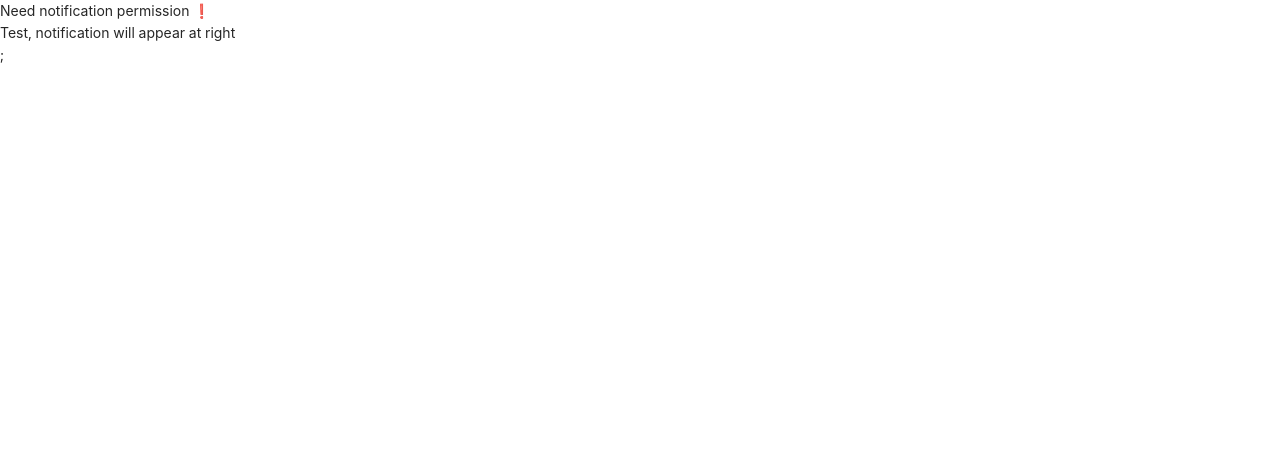
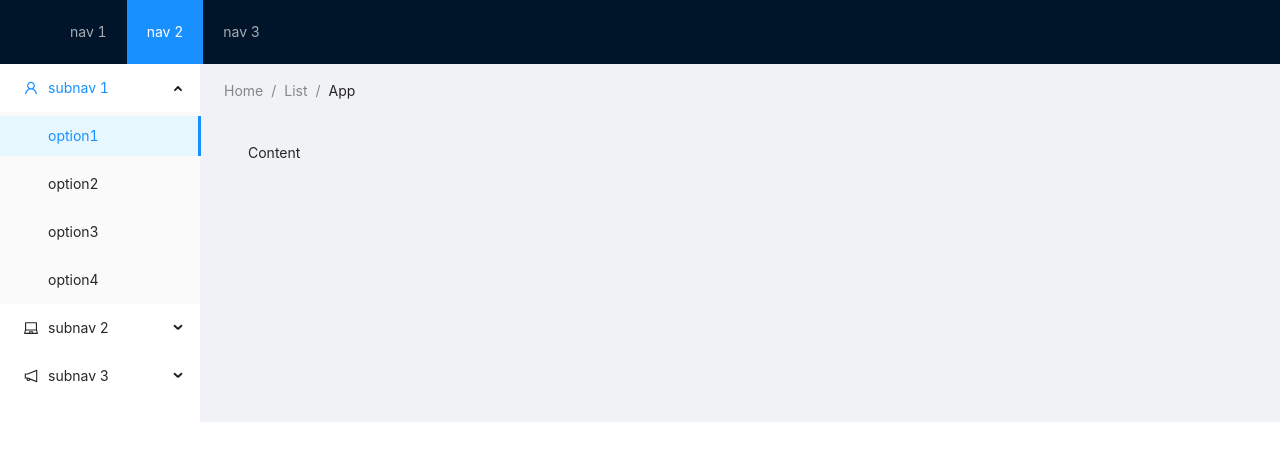
Before and after one commit to ducttse/Capstone, a React (Create React App) app in the folder frontend/: page / in a window 1280 px wide. Shown: the top 460 px of the page. Built offline with nearby package versions, Linux system fonts and the light colour scheme; no server answers.

Commit message:
update layout

```diff
--- a/frontend/src/App.js
+++ b/frontend/src/App.js
@@ -1,5 +1,6 @@
 import { notification } from "antd";
 import { useEffect, useState } from "react";
+import CustomLayout from "./common/CustomLayout";
 import { getFireBaseToken, onMessageListener } from "./firebase";
 const openNotification = (message, description) => {
 	notification.open({
@@ -26,9 +27,7 @@ const App = () => {
 
 	return (
 		<>
-			{isTokenFound && " Notification permission enabled 👍🏻 "}
-			{!isTokenFound && " Need notification permission ❗️ "}
-			<div>Test, notification will appear at right</div>;
+			<CustomLayout />
 		</>
 	);
 };
--- /dev/null
+++ b/frontend/src/common/CustomLayout.js
@@ -0,0 +1,84 @@
+import {
+	LaptopOutlined,
+	NotificationOutlined,
+	UserOutlined
+} from "@ant-design/icons";
+import { Breadcrumb, Layout, Menu } from "antd";
+import React from "react";
+const { Header, Content, Sider } = Layout;
+const items1 = ["1", "2", "3"].map((key) => ({
+	key,
+	label: `nav ${key}`
+}));
+const items2 = [UserOutlined, LaptopOutlined, NotificationOutlined].map(
+	(icon, index) => {
+		const key = String(index + 1);
+		return {
+			key: `sub${key}`,
+			icon: React.createElement(icon),
+			label: `subnav ${key}`,
+			children: new Array(4).fill(null).map((_, j) => {
+				const subKey = index * 4 + j + 1;
+				return {
+					key: subKey,
+					label: `option${subKey}`
+				};
+			})
+		};
+	}
+);
+
+const CustomLayout = () => (
+	<Layout>
+		<Header className="header">
+			<div className="logo" />
+			<Menu
+				theme="dark"
+				mode="horizontal"
+				defaultSelectedKeys={["2"]}
+				items={items1}
+			/>
+		</Header>
+		<Layout>
+			<Sider width={200} className="site-layout-background">
+				<Menu
+					mode="inline"
+					defaultSelectedKeys={["1"]}
+					defaultOpenKeys={["sub1"]}
+					style={{
+						height: "100%",
+						borderRight: 0
+					}}
+					items={items2}
+				/>
+			</Sider>
+			<Layout
+				style={{
+					padding: "0 24px 24px"
+				}}
+			>
+				<Breadcrumb
+					style={{
+						margin: "16px 0"
+					}}
+				>
+					<Breadcrumb.Item>Home</Breadcrumb.Item>
+					<Breadcrumb.Item>List</Breadcrumb.Item>
+					<Breadcrumb.Item>App</Breadcrumb.Item>
+				</Breadcrumb>
+				<Content
+					className="site-layout-background"
+					style={{
+						padding: 24,
+						margin: 0,
+						minHeight: 280
+					}}
+				>
+					Content
+				</Content>
+			</Layout>
+		</Layout>
+	</Layout>
+);
+
+export default CustomLayout;
```
Also changed, not shown: frontend/src/jsconfig.json (+5 -5 lines).
